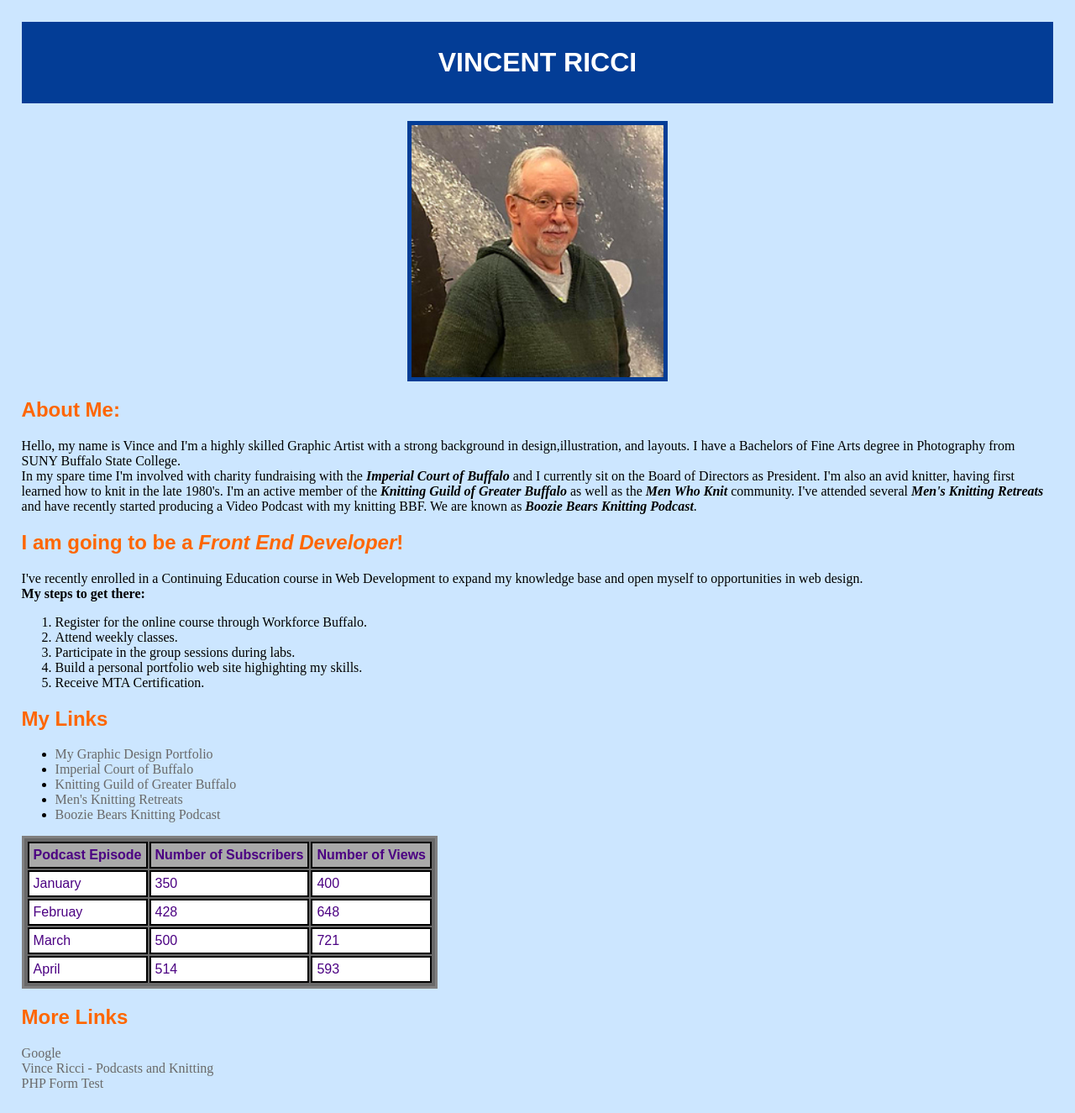
After one commit to vricci518/vince_ricci, a PHP site: page / in a window 1280 px wide. The commit adds this page. Shown: the whole page at 84% size. Run offline with PHP 8.4, Linux system fonts and the light colour scheme.

Commit message:
Revised links to other pages

```diff
--- a/week_1_intro_to_html/form_test.php
+++ b/week_1_intro_to_html/form_test.php
@@ -26,6 +26,9 @@
 	echo $city;
 	?>
 
+	<div>
+		<a href="index.html">Home</a>
+	</div>
 </body>
 
 </html>
--- /dev/null
+++ b/week_1_intro_to_html/index.html
@@ -0,0 +1,112 @@
+<!DOCTYPE html>
+
+<head>
+	<title>Vincent Ricci Full Stack Developer</title>
+	<link rel="stylesheet" href="css/vince_ricci.css" />
+</head>
+
+<body>
+	<div name="header">
+		<h1 style="background-color: #033d96;
+		color: white;
+		padding: 30px;
+		text-align: center;
+		font-family: Arial, Helvetica, sans-serif;
+		font-style: bold;
+		text-transform: uppercase;
+		">Vincent Ricci</h1>
+	</div>
+	<div id="photo">
+		<img src="img/vinceHoodie.jpeg" alt="Vince wearing a hoodie" width="300">
+	</div>
+	<div name="intro">
+		<h2>About Me:</h2>
+		<p>Hello, my name is Vince and I'm a highly skilled Graphic Artist with a strong background in
+			design,illustration, and layouts. I have a Bachelors of Fine Arts degree in Photography from SUNY Buffalo
+			State College.
+			<br />
+			In my spare time I'm involved with charity fundraising with the <em>Imperial Court of Buffalo</em> and I
+			currently sit on the Board of Directors as President. I'm also an avid knitter, having first learned how to
+			knit in the late 1980's. I'm an active member of the <em>Knitting Guild of Greater Buffalo</em> as well as
+			the <em>Men Who Knit</em> community. I've attended several <em>Men's Knitting Retreats</em> and have
+			recently started producing a Video Podcast with my knitting BBF. We are known as <em>Boozie Bears Knitting
+				Podcast</em>.
+		</p>
+	</div>
+	<div name="ordered list">
+		<h2>I am going to be a <em>Front End Developer</em>!</h2>
+		<p>I've recently enrolled in a Continuing Education course in Web Development to expand my knowledge base and
+			open myself to opportunities in web design.
+			<br />
+			<strong>My steps to get there:</strong>
+		<ol>
+			<li>Register for the online course through Workforce Buffalo.</li>
+			<li>Attend weekly classes.</li>
+			<li>Participate in the group sessions during labs.</li>
+			<li>Build a personal portfolio web site highighting my skills.</li>
+			<li>Receive MTA Certification.</li>
+		</ol>
+		</p>
+	</div>
+	<div id="unordered_list">
+		<h2>My Links</h2>
+		<ul>
+			<li><a href="https://vincent-ricci-graphics.myportfolio.com/" target="_blank">My Graphic Design
+					Portfolio</a>
+			</li>
+			<li><a href="https://imperialcourtofbuffalo.com/" target="_blank">Imperial Court of Buffalo</a>
+			</li>
+			<li><a href="https://buffaloknittingguild.com/" target="_blank">Knitting Guild of Greater Buffalo</a>
+			</li>
+			<li><a href="https://mensknittingretreat.com/" target="_blank">Men's Knitting Retreats</a>
+			</li>
+			<li><a href="https://www.youtube.com/channel/UCP6EbdLHUNq3vqjdtgeV_BQ" target="_blank">Boozie Bears Knitting
+					Podcast</a></li>
+		</ul>
+	</div>
+	<div id="table">
+		<table>
+			<thead>
+				<th>
+					Podcast Episode
+				</th>
+				<th>
+					Number of Subscribers
+				</th>
+				<th>
+					Number of Views
+				</th>
+			</thead>
+			<tbody>
+				<tr>
+					<td>January</td>
+					<td>350</td>
+					<td>400</td>
+				</tr>
+				<tr>
+					<td>Februay</td>
+					<td>428</td>
+					<td>648</td>
+				</tr>
+				<tr>
+					<td>March</td>
+					<td>500</td>
+					<td>721</td>
+				</tr>
+				<tr>
+					<td>April</td>
+					<td>514</td>
+					<td>593</td>
+				</tr>
+			</tbody>
+		</table>
+	</div>
+	<div class="morelinks">
+		<h2>More Links</h2>
+		<a href="https://www.google.com/">Google</a><br />
+		<a href="podcasts.html">Vince Ricci - Podcasts and Knitting</a><br/>
+		<a href="form_test.php">PHP Form Test</a>
+	</div>
+</body>
+
+</html>
```
Also changed, not shown: week_1_intro_to_html/podcasts.html (added, +60 -0 lines). Lines whose indentation alone changed are shown as unchanged.
